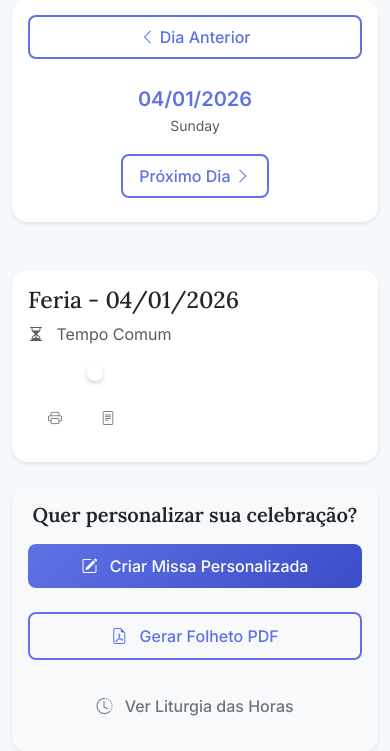
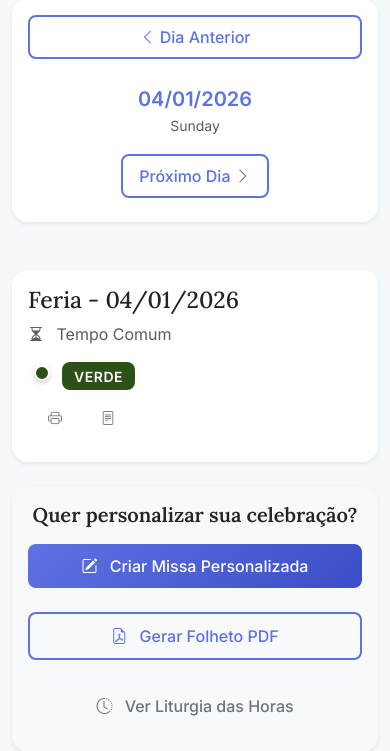
Before and after one commit to josemaeldon/liturgia, a Flask app: page /liturgia-diaria in a window 390 px wide. Shown: the part 326-1077 px from the top of the page. Run offline with Flask 3, Linux system fonts and the light colour scheme; parts of the project's set-up code (start-up, migrations or seed data) failed here and were passed over.

Commit message:
Fix LiturgicalColor attribute access in templates and PDF export
- Fixed .color.value to .color in templates (LiturgicalColor is a dataclass, not enum)
- Fixed PDF export to use str(color) instead of color.value
- Tested PDF generation successfully
- Verified responsive design on mobile viewport

Co-authored-by: josemaeldon <54424205+josemaeldon@users.noreply.github.com>

```diff
--- a/app.py
+++ b/app.py
@@ -246,7 +246,7 @@ def api_liturgy(date_str):
             'success': True,
             'date': date_str,
             'celebration': liturgy.celebration.name,
-            'color': liturgy.celebration.color.value if liturgy.celebration.color else None,
+            'color': str(liturgy.celebration.color) if liturgy.celebration.color else None,
             'season': liturgy.celebration.season,
             'readings': {
                 'first': liturgy.first_reading.reference if liturgy.first_reading else None,
--- a/models/custom_mass.py
+++ b/models/custom_mass.py
@@ -298,8 +298,9 @@ class CustomMass:
             if include_header and self.celebration:
                 story.append(Paragraph(self.celebration.name.upper(), title_style))
                 info_text = f"Data: {self.celebration.date.strftime('%d/%m/%Y')}"
-                if hasattr(self.celebration, 'color'):
-                    info_text += f" | Cor Litúrgica: {self.celebration.color.value.title()}"
+                if hasattr(self.celebration, 'color') and self.celebration.color:
+                    color_name = str(self.celebration.color).title()
+                    info_text += f" | Cor Litúrgica: {color_name}"
                 story.append(Paragraph(info_text, body_style))
                 story.append(Spacer(1, 0.3*inch))
 
--- a/templates/daily_liturgy.html
+++ b/templates/daily_liturgy.html
@@ -72,9 +72,9 @@
                         </div>
                         <div class="text-end">
                             <div class="mb-2">
-                                <span class="liturgical-color {{ liturgy.celebration.color.value }}"></span>
-                                <span class="color-badge {{ liturgy.celebration.color.value }}" id="liturgical-color">
-                                    {{ liturgy.celebration.color.value }}
+                                <span class="liturgical-color {{ liturgy.celebration.color }}"></span>
+                                <span class="color-badge {{ liturgy.celebration.color }}" id="liturgical-color">
+                                    {{ liturgy.celebration.color }}
                                 </span>
                             </div>
                             <div class="btn-group">
```
